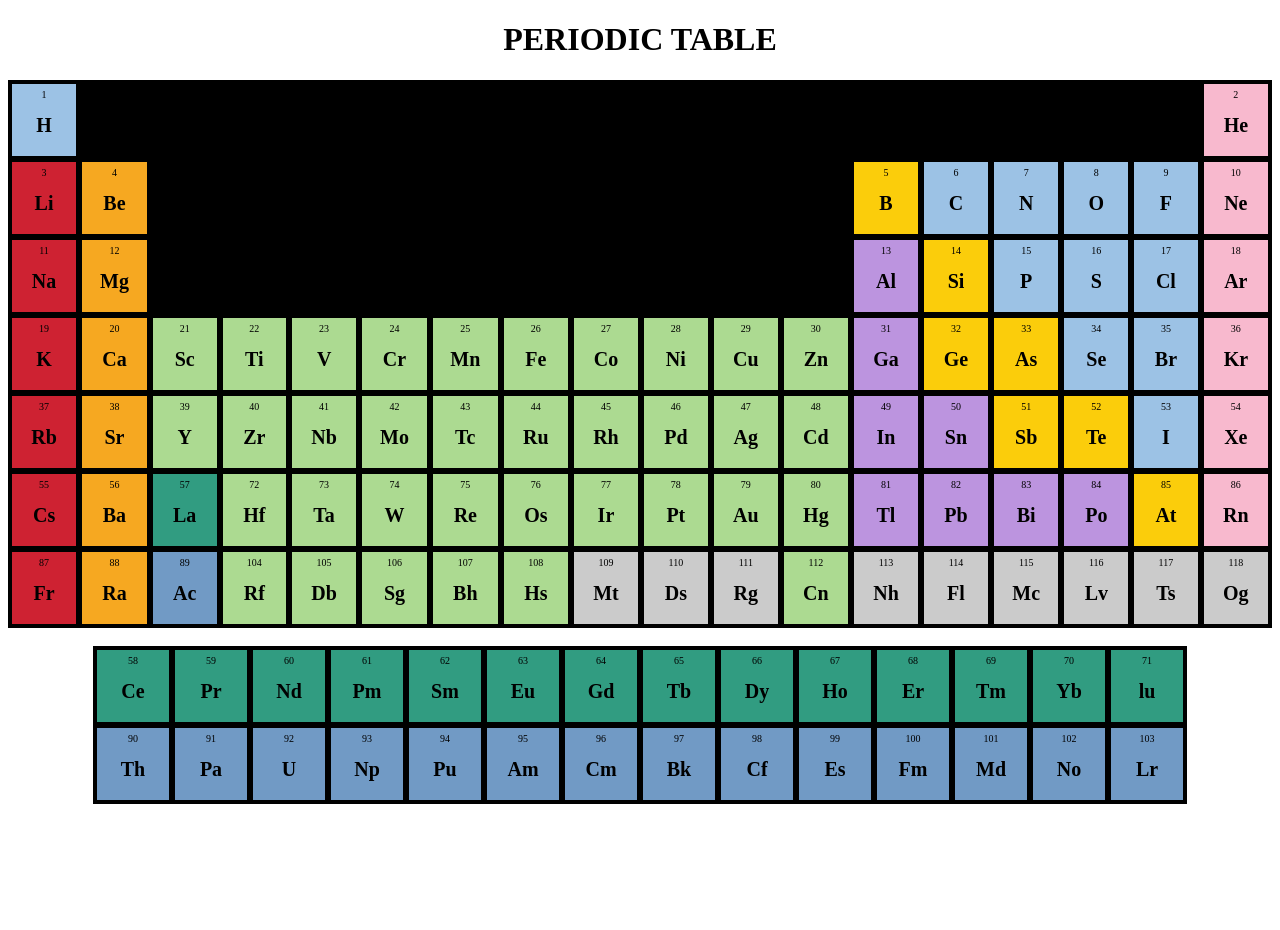
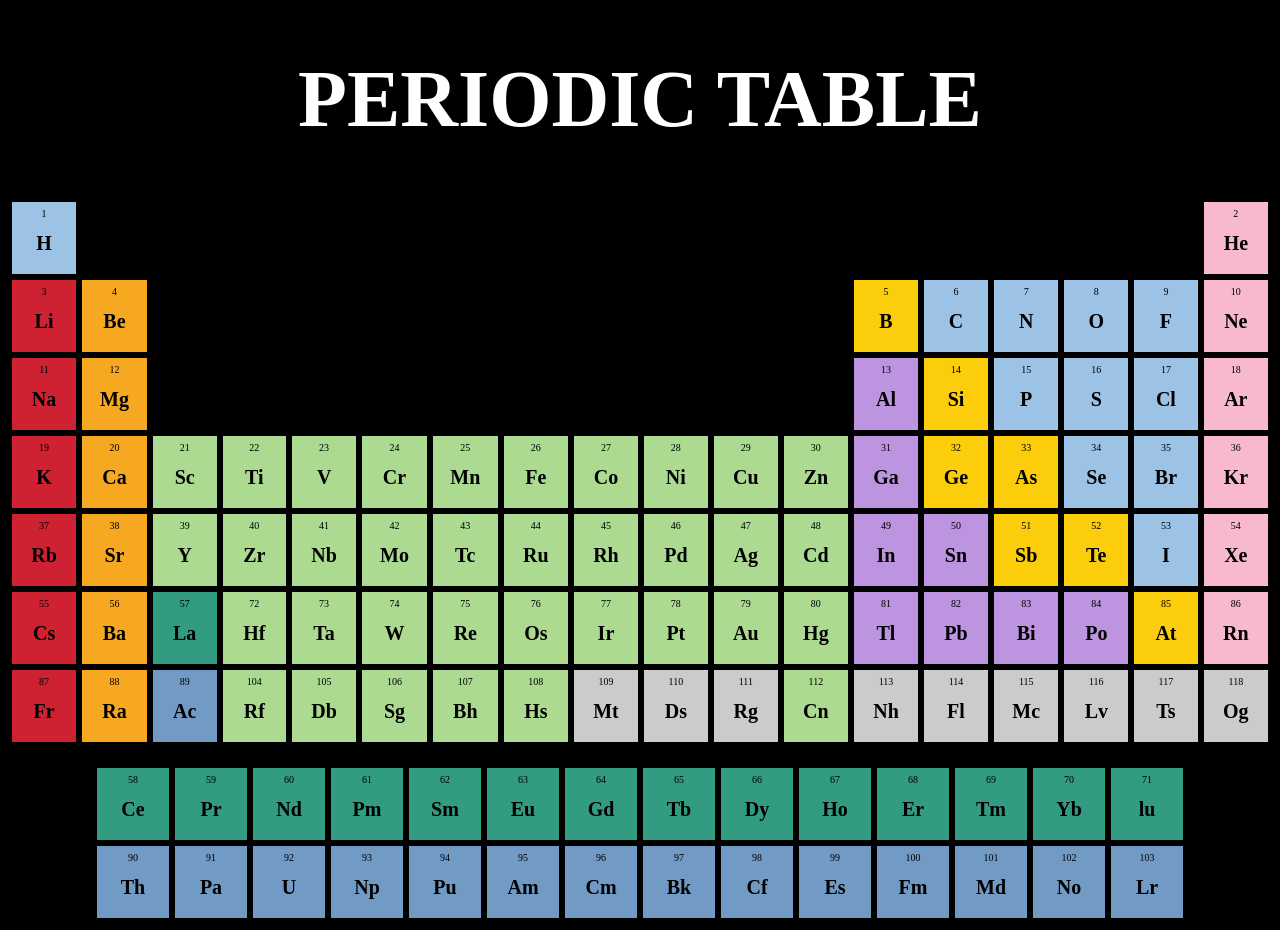
Before and after one commit to aaseemahmed0/CSS-assignment-1, a plain HTML site: page Assignment periodic Table/index.html in a window 1280 px wide. Before the commit the page ends 812 px from the top, so only its background shows below. Drawn offline with Linux system fonts and the light colour scheme.

Commit message:
first commit

```diff
--- a/Assignment periodic Table/index.html
+++ b/Assignment periodic Table/index.html
@@ -6,8 +6,8 @@
 </head>
 <body>
 
-    <h1><center>PERIODIC TABLE</center></h1>
-   <table id="tb">
+    <h1 class="heading">PERIODIC TABLE</h1>
+   <table id="tb" align="center">
     <tr>
         <td class="light_blue">1<h1>H</h1></td>
         <td colspan="16" style="border:none;"></td>
--- a/Assignment periodic Table/style.css
+++ b/Assignment periodic Table/style.css
@@ -6,10 +6,13 @@ td{
     font-size: 10px;
 
 }
+.heading{
+    text-align: center;
+    color: white;
+    font-size: 80px;
 
-#tb{
-    background-color:#000000;
 }
+
 #tb{
     background-color: #000000;
 }
@@ -43,7 +46,6 @@ td{
 .gray{
     background-color: #cbcbcb;
 }
-body
-.hide{
-    visibility: hidden;
+body{
+    background-color: #000000;
 }
```
